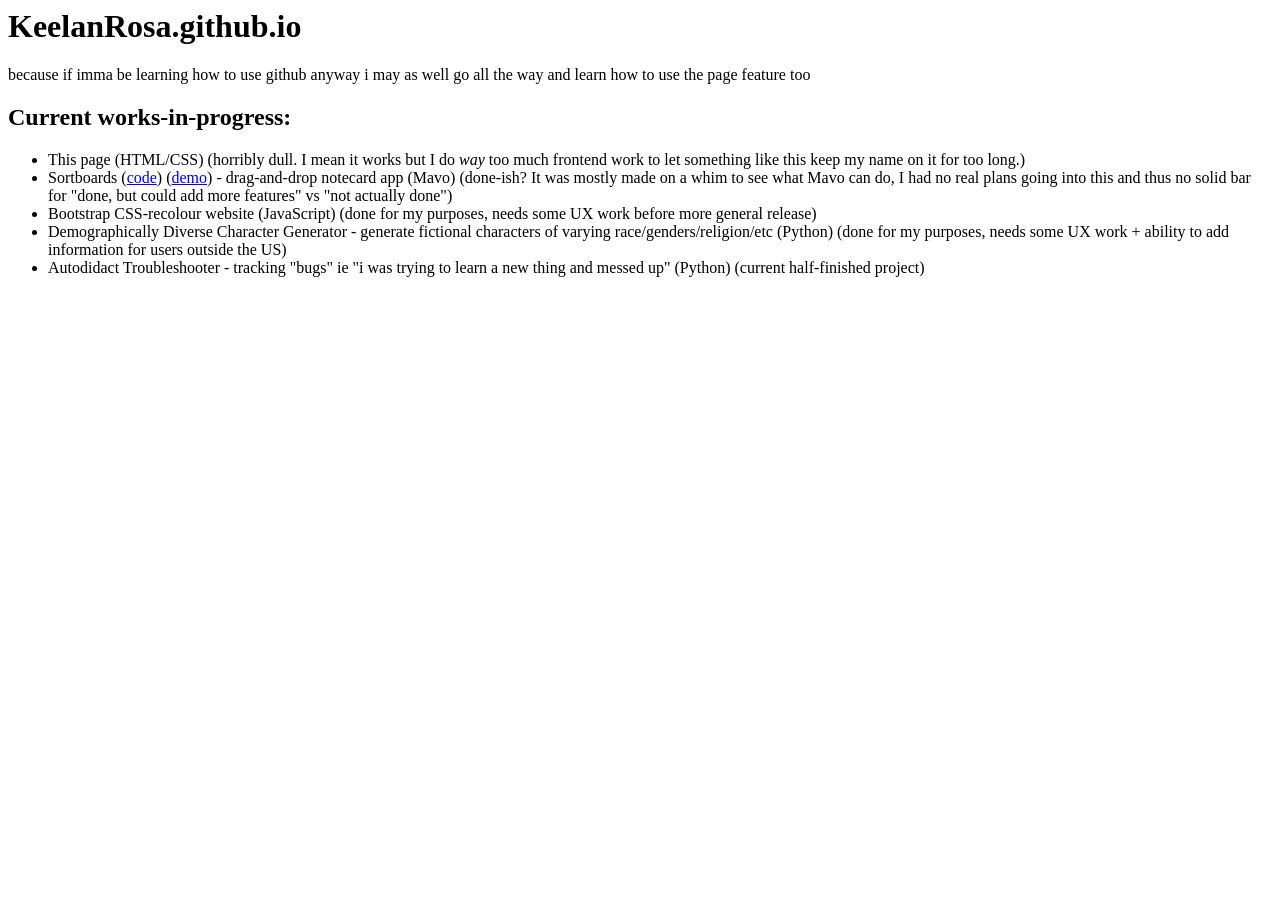
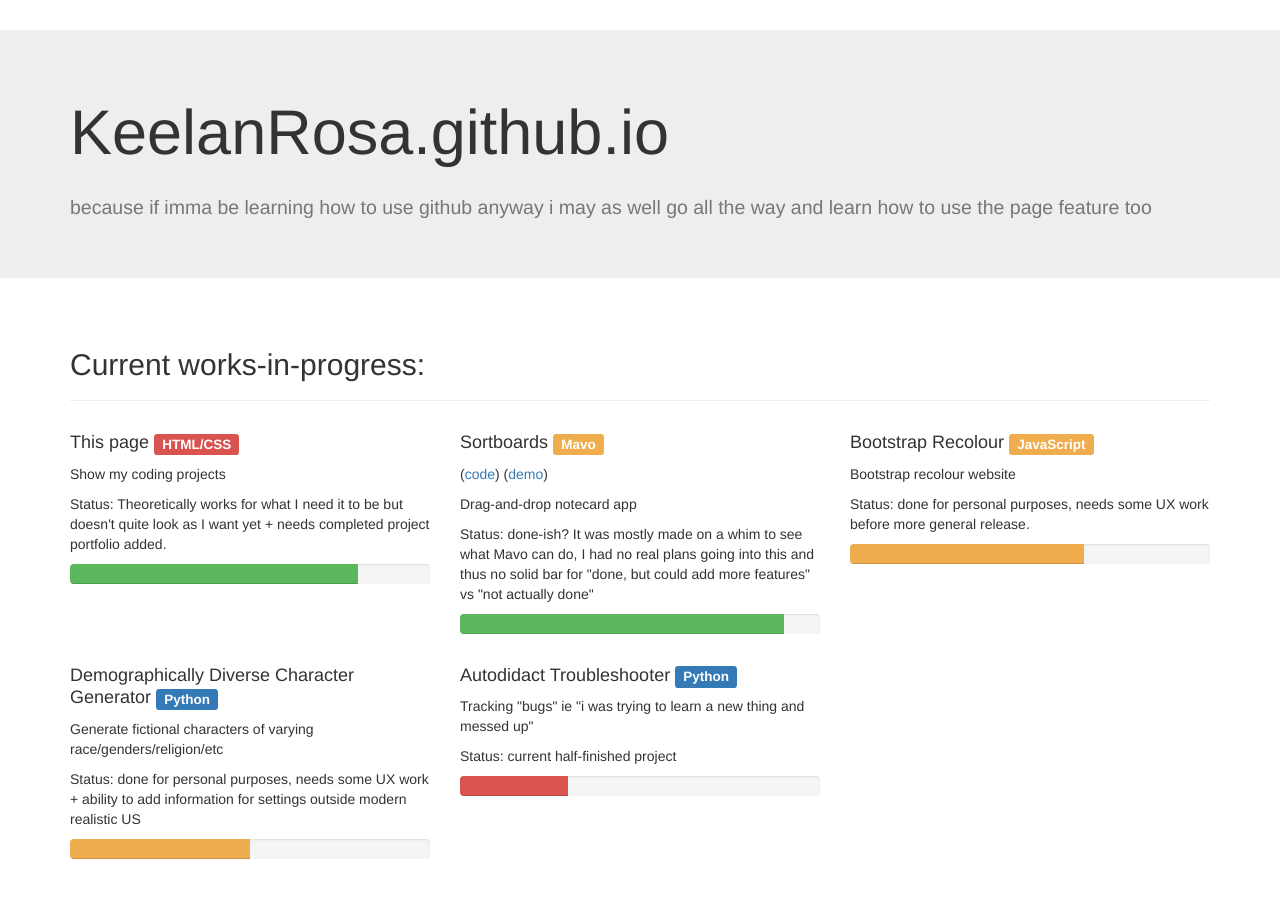
Before and after one commit to KeelanRosa/KeelanRosa.github.io, a plain HTML site: page index.html in a window 1280 px wide. Before the commit the page ends 800 px from the top, so only its background shows below. Drawn offline with Linux system fonts and the light colour scheme.

Commit message:
Styling
Actually styled the site a bit. Still needs improvement but will
probably wait until updating with finished projects to better see how
they look with it.

```diff
--- a/index.html
+++ b/index.html
@@ -1,20 +1,85 @@
+<!DOCTYPE html>
 <html>
 
 <head>
-<title>ce n'est pas un site web</title>
+  <meta charset="utf-8">
+  <meta name="viewport" content="width=device-width, initial-scale=1">
+  <title>ce n'est pas un site web</title>
+  <link rel="stylesheet" href="dependencies/bootstrap.css">
+  <style>
+    body{padding:30px 0;}
+    h4{line-height:1.25;}
+  </style>
 </head>
 
 <body>
-<h1>KeelanRosa.github.io</h1>
-<p>because if imma be learning how to use github anyway i may as well go all the way and learn how to use the page feature too</p>
-<h2>Current works-in-progress:</h2>
-<ul>
-    <li>This page (HTML/CSS) (horribly dull. I mean it works but I do <em>way</em> too much frontend work to let something like this keep my name on it for too long.)</li>
-    <li>Sortboards (<a href="https://github.com/KeelanRosa/sortboards">code</a>) (<a href="https://keelanrosa.github.io/sortboards.html">demo</a>) - drag-and-drop notecard app (Mavo) (done-ish? It was mostly made on a whim to see what Mavo can do, I had no real plans going into this and thus no solid bar for "done, but could add more features" vs "not actually done")</li>
-    <li>Bootstrap CSS-recolour website (JavaScript) (done for my purposes, needs some UX work before more general release)</li>
-    <li>Demographically Diverse Character Generator - generate fictional characters of varying race/genders/religion/etc (Python) (done for my purposes, needs some UX work + ability to add information for users outside the US)</li>
-    <li>Autodidact Troubleshooter - tracking "bugs" ie "i was trying to learn a new thing and messed up" (Python) (current half-finished project)</li>
-</ul>
+
+<div class="jumbotron">
+  <div class="container">
+    <h1>KeelanRosa.github.io</h1>
+    <h2><small>because if imma be learning how to use github anyway i may as well go all the way and learn how to use the page feature too</small></h2>
+  </div>
+</div>
+<div class="container">
+
+    <div class="page-header"><h2>Current works-in-progress:</h2></div>
+    <div class="row">
+      <div class="col-md-4">
+        <h4>This page <span class="label label-danger">HTML/CSS</span></h4>
+        <p>Show my coding projects</p>
+        <p>Status: Theoretically works for what I need it to be but doesn't quite look as I want yet + needs completed project portfolio added.</p>
+        <div class="progress">
+          <div class="progress-bar progress-bar-success" role="progressbar" aria-valuenow="80" aria-valuemin="0" aria-valuemax="100" style="width:80%;">
+            <span class="sr-only">80%</span>
+          </div>
+        </div>
+      </div>
+      <div class="col-md-4">
+        <h4>Sortboards <span class="label label-warning">Mavo</span></h4>
+        <p>(<a href="https://github.com/KeelanRosa/sortboards">code</a>) (<a href="https://keelanrosa.github.io/sortboards.html">demo</a>)</p>
+        <p>Drag-and-drop notecard app</p>
+        <p>Status: done-ish? It was mostly made on a whim to see what Mavo can do, I had no real plans going into this and thus no solid bar for "done, but could add more features" vs "not actually done"</p>
+        <div class="progress">
+          <div class="progress-bar progress-bar-success" role="progressbar" aria-valuenow="90" aria-valuemin="0" aria-valuemax="100" style="width:90%;">
+            <span class="sr-only">90%</span>
+          </div>
+        </div>
+      </div>
+      <div class="col-md-4">
+        <h4>Bootstrap Recolour <span class="label label-warning">JavaScript</span></h4>
+        <p>Bootstrap recolour website</p>
+        <p>Status: done for personal purposes, needs some UX work before more general release.</p>
+        <div class="progress">
+          <div class="progress-bar progress-bar-warning" role="progressbar" aria-valuenow="65" aria-valuemin="0" aria-valuemax="100" style="width:65%;">
+            <span class="sr-only">65%</span>
+          </div>
+        </div>
+      </div>
+      <div class="clearfix visible-lg-block"></div>
+      <div class="col-md-4">
+        <h4>Demographically Diverse Character Generator <span class="label label-primary">Python</span></h4>
+        <p>Generate fictional characters of varying race/genders/religion/etc</p>
+        <p>Status: done for personal purposes, needs some UX work + ability to add information for settings outside modern realistic US</p>
+        <div class="progress">
+          <div class="progress-bar progress-bar-warning" role="progressbar" aria-valuenow="50" aria-valuemin="0" aria-valuemax="100" style="width:50%;">
+            <span class="sr-only">50%</span>
+          </div>
+        </div>
+      </div>
+      <div class="col-md-4">
+        <h4>Autodidact Troubleshooter <span class="label label-primary">Python</span></h4>
+        <p>Tracking "bugs" ie "i was trying to learn a new thing and messed up"</p>
+        <p>Status: current half-finished project</p>
+        <div class="progress">
+          <div class="progress-bar progress-bar-danger" role="progressbar" aria-valuenow="30" aria-valuemin="0" aria-valuemax="100" style="width:30%;">
+            <span class="sr-only">30%</span>
+          </div>
+        </div>
+      </div>
+    </div>
+
+</div>
+
 </body>
 
 </html>
```
